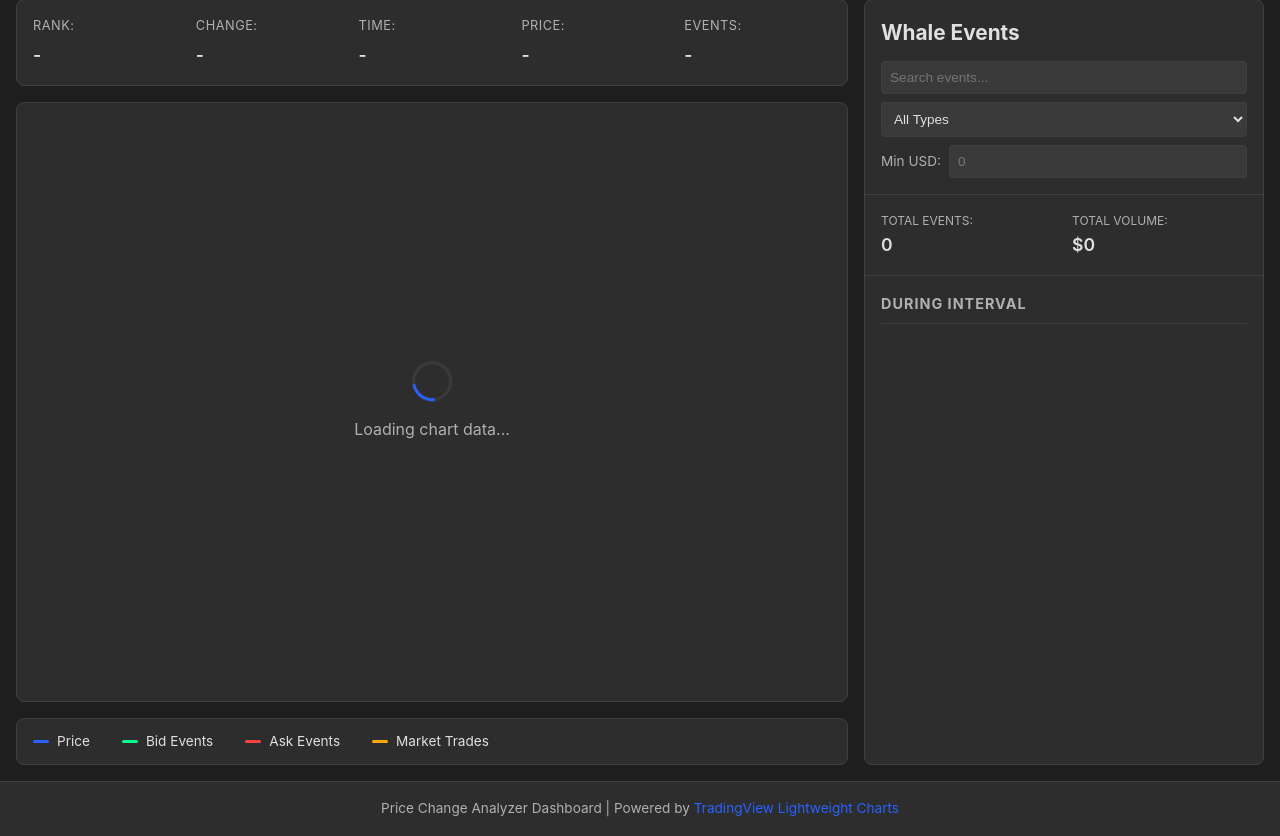
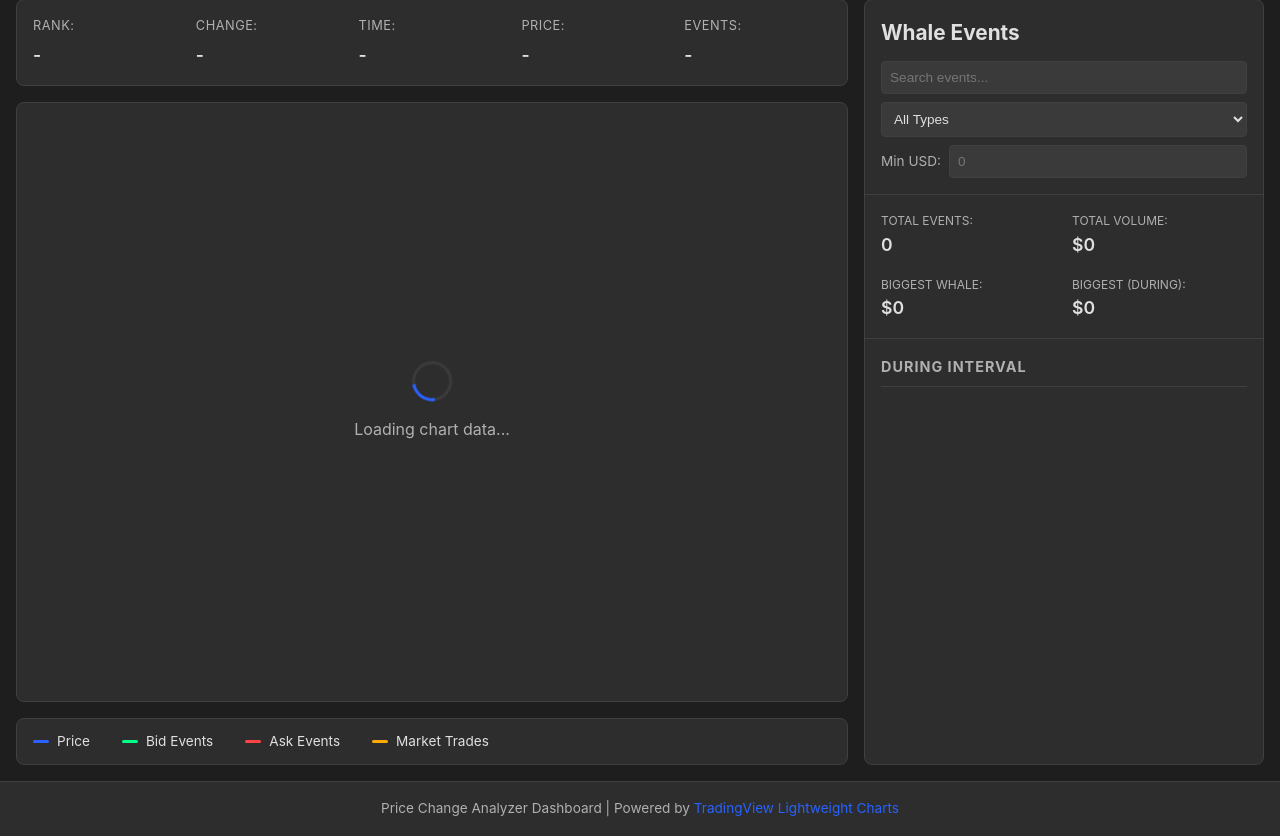
Before and after one commit to bitpulse/order-book, a Flask app: page / in a window 1280 px wide. Shown: the part 113-949 px from the top of the page. Run offline with Flask 3, Linux system fonts and the light colour scheme; data that the repository does not hold is empty; some libraries are stand-ins or nearby versions.

Commit message:
biggest whale stat

```diff
--- a/dashboard/static/css/dashboard.css
+++ b/dashboard/static/css/dashboard.css
@@ -331,7 +331,7 @@
 /* Event Stats */
 .event-stats {
     display: grid;
-    grid-template-columns: 1fr 1fr;
+    grid-template-columns: repeat(2, 1fr);
     gap: 1rem;
     padding: 1rem;
     border-bottom: 1px solid var(--border-color);
--- a/dashboard/static/js/chart.js
+++ b/dashboard/static/js/chart.js
@@ -628,6 +628,14 @@
     const totalEvents = beforeCount + duringCount + afterCount;
     const totalVolume = beforeVolume + duringVolume + afterVolume;
 
+    // Find biggest whale events
+    const allEvents = [...beforeEvents, ...duringEvents, ...afterEvents];
+    const biggestWhale = allEvents.length > 0 ?
+        allEvents.reduce((max, e) => e.usd_value > max.usd_value ? e : max, allEvents[0]) : null;
+
+    const biggestDuringWhale = duringEvents.length > 0 ?
+        duringEvents.reduce((max, e) => e.usd_value > max.usd_value ? e : max, duringEvents[0]) : null;
+
     // Update event statistics with comparison
     const avgCount = (beforeCount + afterCount) / 2;
     const countChange = avgCount > 0 ? ((duringCount - avgCount) / avgCount * 100) : 0;
@@ -642,6 +650,27 @@
     `;
 
     document.getElementById('event-stat-volume').textContent = `$${formatNumber(totalVolume)}`;
+
+    // Update biggest whale stats
+    if (biggestWhale) {
+        const whaleColor = biggestWhale.side === 'bid' ? '#00ff88' : biggestWhale.side === 'ask' ? '#ff4444' : '#ffaa00';
+        document.getElementById('event-stat-biggest').innerHTML = `
+            <span style="color: ${whaleColor}; font-weight: 600;">$${formatNumber(biggestWhale.usd_value)}</span>
+            <div style="font-size: 0.7rem; color: #b0b0b0; margin-top: 2px;">${biggestWhale.event_type.replace('_', ' ')}</div>
+        `;
+    } else {
+        document.getElementById('event-stat-biggest').textContent = '$0';
+    }
+
+    if (biggestDuringWhale) {
+        const whaleColor = biggestDuringWhale.side === 'bid' ? '#00ff88' : biggestDuringWhale.side === 'ask' ? '#ff4444' : '#ffaa00';
+        document.getElementById('event-stat-biggest-during').innerHTML = `
+            <span style="color: ${whaleColor}; font-weight: 600;">$${formatNumber(biggestDuringWhale.usd_value)}</span>
+            <div style="font-size: 0.7rem; color: #b0b0b0; margin-top: 2px;">${biggestDuringWhale.event_type.replace('_', ' ')}</div>
+        `;
+    } else {
+        document.getElementById('event-stat-biggest-during').textContent = '$0';
+    }
 
     // Update section titles with counts
     const beforeSection = document.getElementById('events-before');
--- a/dashboard/templates/index.html
+++ b/dashboard/templates/index.html
@@ -143,6 +143,14 @@
                         <span class="event-stat-label">Total Volume:</span>
                         <span id="event-stat-volume" class="event-stat-value">$0</span>
                     </div>
+                    <div class="event-stat">
+                        <span class="event-stat-label">Biggest Whale:</span>
+                        <span id="event-stat-biggest" class="event-stat-value">$0</span>
+                    </div>
+                    <div class="event-stat">
+                        <span class="event-stat-label">Biggest (During):</span>
+                        <span id="event-stat-biggest-during" class="event-stat-value">$0</span>
+                    </div>
                 </div>
 
                 <!-- Analytical Insights -->
```
